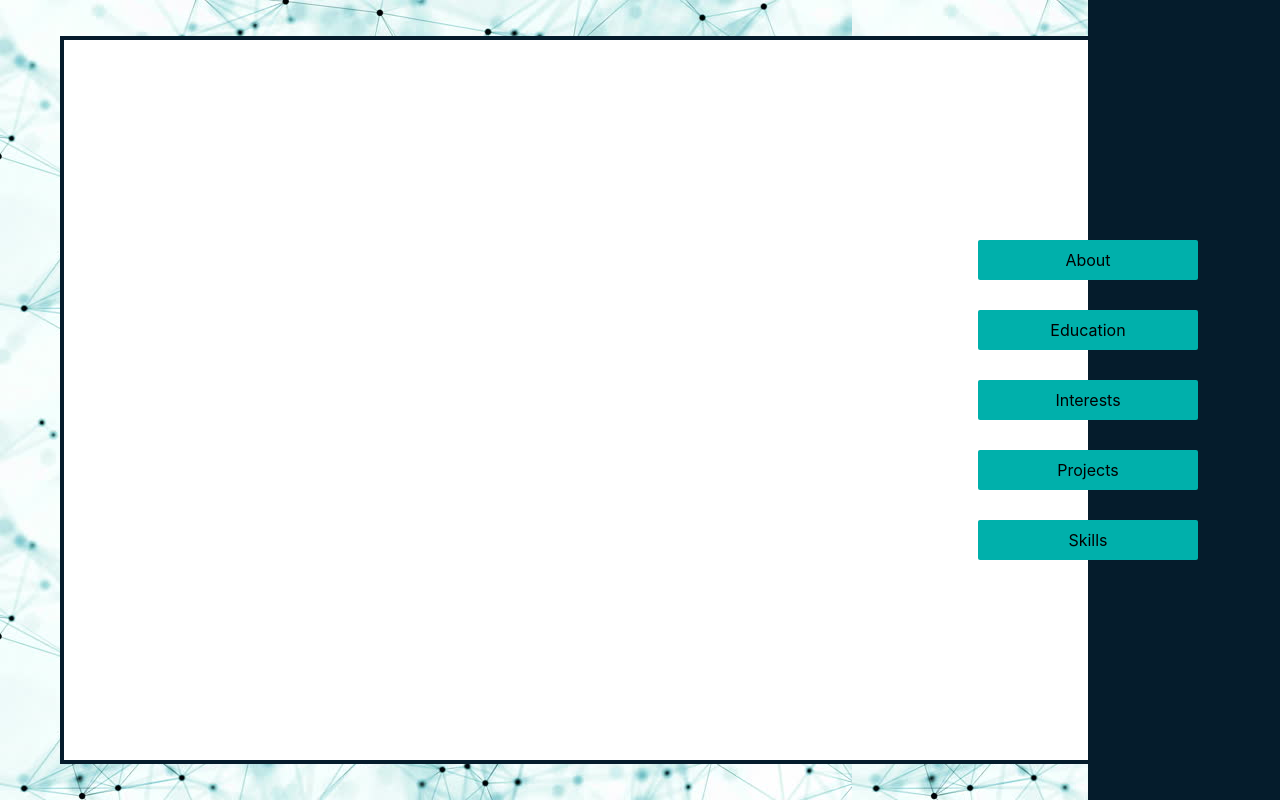
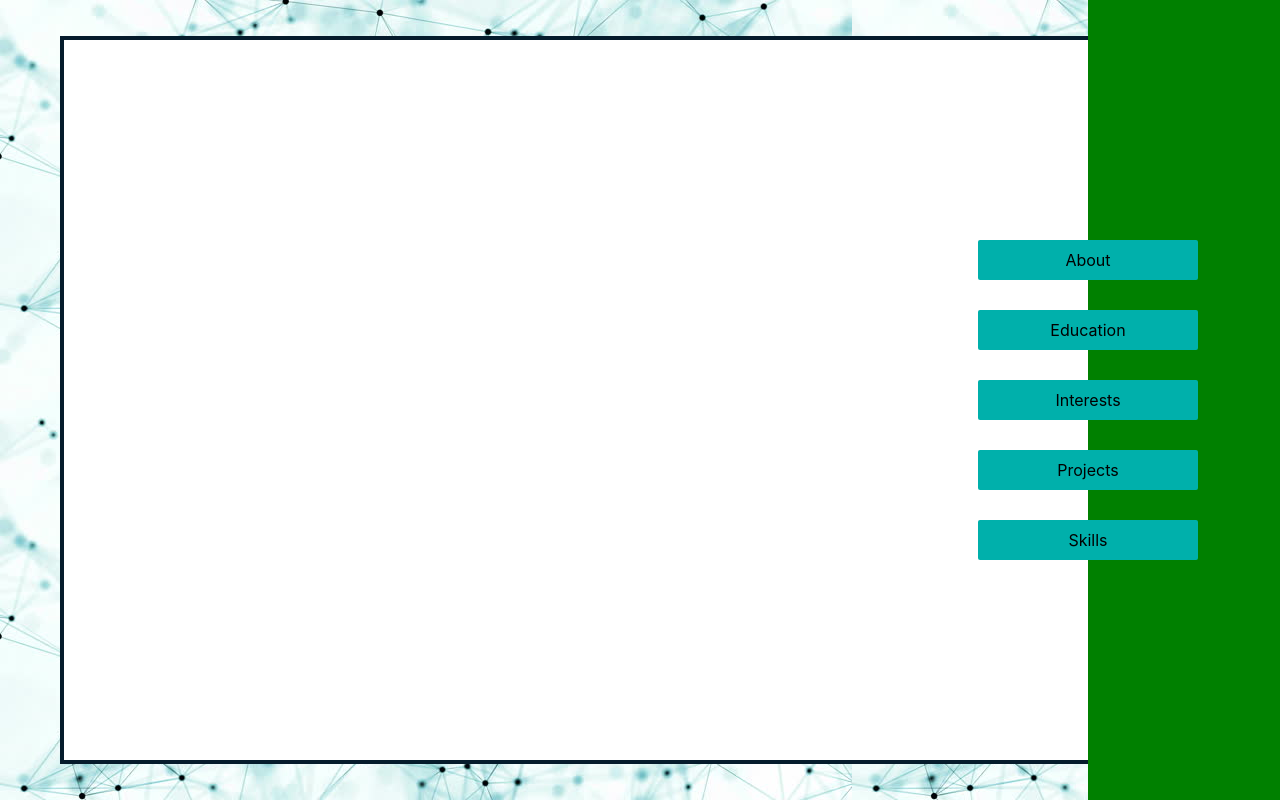
Before and after one commit to jayaharish/portfolio, a React (Create React App) app: page / in a window 1280 px wide. Shown: the top 800 px of the page. Built offline with nearby package versions, Linux system fonts and the light colour scheme.

Commit message:
checking

```diff
--- a/src/components/SideBar.css
+++ b/src/components/SideBar.css
@@ -3,7 +3,7 @@
   right: 0;
   height: 100%;
   width: 15%;
-  background-color: #051c2c;
+  background-color: green;
 }
 .sidebar-holder {
   position: absolute;
```
Also changed, not shown: 6 other files (tests, documents, lock files or other folders).
